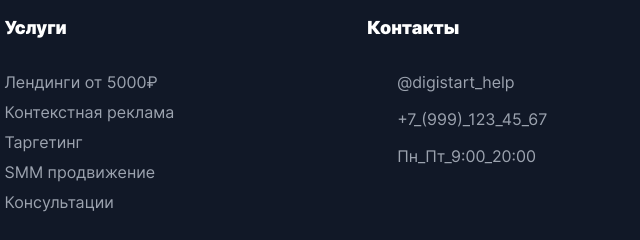
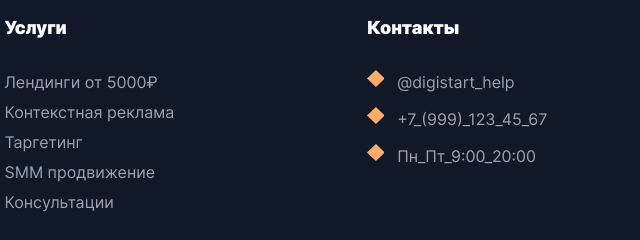
Before and after one commit to WhatsAppIT/DigitalStart, a plain HTML site: page index.html in a window 1280 px wide. Shown: the part 4421-4661 px from the top of the page, 563-1203 px from the left. Drawn offline with Linux system fonts and the light colour scheme; the site is published under a folder, as on GitHub Pages, so addresses that start at the root find nothing.

Commit message:
footer icons

```diff
--- a/blocks/footer/__contacts_table-day/footer__contacts_table-day.css
+++ b/blocks/footer/__contacts_table-day/footer__contacts_table-day.css
@@ -1,5 +1,5 @@
 .footer__contacts_table-day {
-    background-image: url(/logo-svg/trungul_svg.svg);
+    background-image: url(../../../logo-svg/trungul_svg.svg);
     background-size: cover;
     width: 17px;
     height: 17px;
--- a/blocks/footer/__contacts_table-email/footer__contacts_table-email.css
+++ b/blocks/footer/__contacts_table-email/footer__contacts_table-email.css
@@ -1,5 +1,5 @@
 .footer__contacts_table-email {
-    background-image: url(/logo-svg/trungul_svg.svg);
+    background-image: url(../../../logo-svg/trungul_svg.svg);
     background-size: cover;
     box-sizing: border-box;
     width: 17px;
--- a/blocks/footer/__contacts_table-number/footer__contacts_table-number.css
+++ b/blocks/footer/__contacts_table-number/footer__contacts_table-number.css
@@ -1,5 +1,5 @@
 .footer__contacts_table-number {
-    background-image: url(/logo-svg/trungul_svg.svg);
+    background-image: url(../../../logo-svg/trungul_svg.svg);
     background-size: cover;
     width: 17px;
     height: 17px;
```
